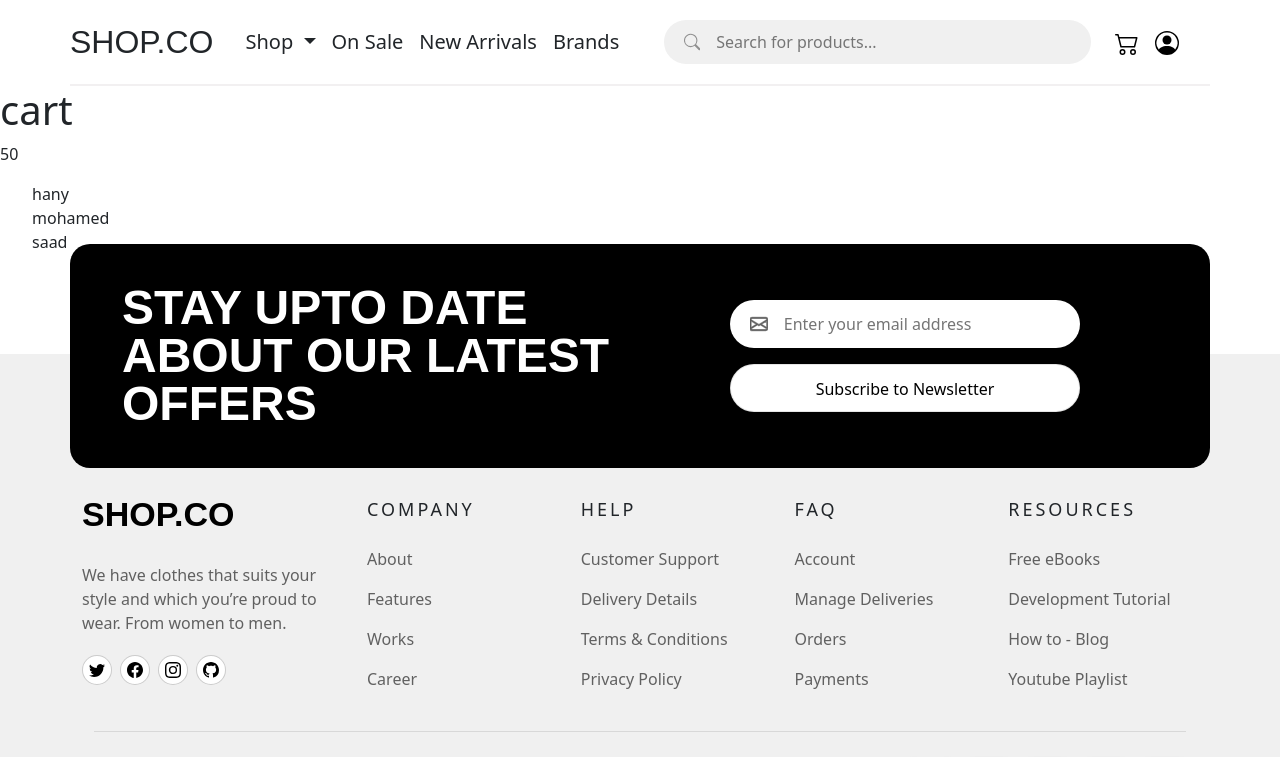
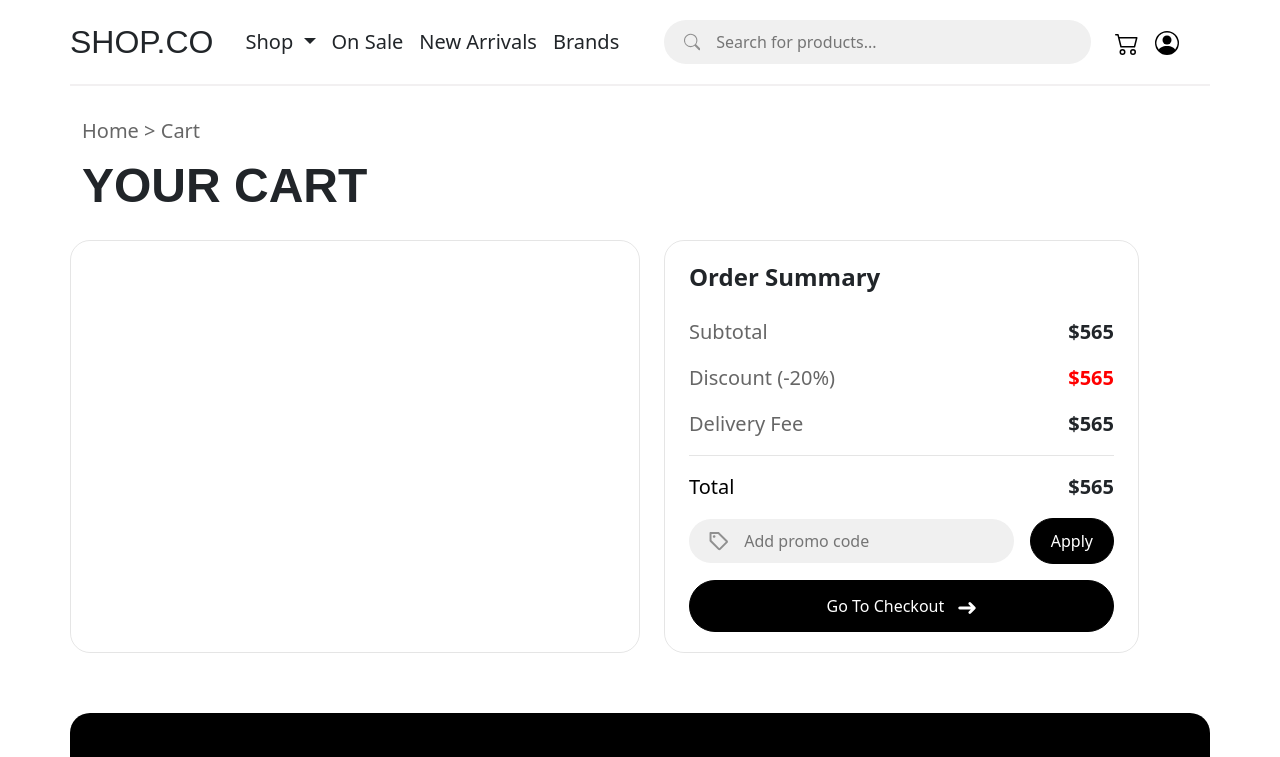
Before and after one commit to hanysaadeldeen/E-commerce-Using-Vue, a Vue app: page /Cart in a window 1280 px wide. Shown: the top 757 px of the page. Built offline with nearby package versions, Linux system fonts and the light colour scheme; a web font is replaced by a local one.

Commit message:
✨(Cart): Finish Order Summary Section

```diff
--- a/src/views/CartProducts.vue
+++ b/src/views/CartProducts.vue
@@ -1,22 +1,181 @@
 <template>
-  <section>
-    <h1>cart</h1>
-    <p>{{ Cart }}</p>
-    <ul>
-      <li v-for="product in products" :key="product.name">
-        {{ product.name }}
-      </li>
-    </ul>
-  </section>
+  <div class="container">
+    <section>
+      <p class="direction">Home > Cart</p>
+      <SectionHeader title="YOUR CART" position="right" />
+      <div class="cart row gap-4">
+        <div class="col-12 col-lg-6 Items"></div>
+        <div class="col-12 col-lg-5 Order">
+          <h1 class="mb-4">Order Summary</h1>
+          <div
+            class="subtotal d-flex justify-content-between align-items-center m-0 p-0"
+          >
+            <p>Subtotal</p>
+            <p>$565</p>
+          </div>
+          <div
+            class="Discount d-flex justify-content-between align-items-center m-0 p-0"
+          >
+            <p>Discount (-20%)</p>
+            <p>$565</p>
+          </div>
+          <div
+            class="Delivery d-flex justify-content-between align-items-center m-0 p-0"
+          >
+            <p>Delivery Fee</p>
+            <p>$565</p>
+          </div>
+          <div class="mb-3 divider"></div>
+          <div
+            class="Total d-flex justify-content-between align-items-center m-0 p-0"
+          >
+            <p>Total</p>
+            <p>$565</p>
+          </div>
+          <div class="d-flex justify-content-between align-items-center gap-3">
+            <div
+              class="code d-flex align-items-center justify-content-start gap-3 m-0"
+            >
+              <svg
+                width="22"
+                height="22"
+                viewBox="0 0 22 22"
+                fill="none"
+                xmlns="http://www.w3.org/2000/svg"
+              >
+                <path
+                  d="M21.0766 10.4857L11.7653 1.17444C11.5917 0.999696 11.3851 0.861152 11.1576 0.766846C10.93 0.672541 10.686 0.62435 10.4397 0.625069H1.75001C1.45164 0.625069 1.16549 0.743595 0.954513 0.954574C0.743534 1.16555 0.625008 1.4517 0.625008 1.75007V10.4398C0.624289 10.6861 0.67248 10.9301 0.766785 11.1576C0.861091 11.3852 0.999635 11.5918 1.17438 11.7654L10.4856 21.0766C10.8372 21.4281 11.3141 21.6256 11.8113 21.6256C12.3084 21.6256 12.7853 21.4281 13.1369 21.0766L21.0766 13.1369C21.4281 12.7853 21.6255 12.3085 21.6255 11.8113C21.6255 11.3141 21.4281 10.8373 21.0766 10.4857ZM11.8113 19.2204L2.87501 10.2813V2.87507H10.2813L19.2175 11.8113L11.8113 19.2204ZM7.37501 5.87507C7.37501 6.17174 7.28703 6.46175 7.12221 6.70842C6.95739 6.9551 6.72312 7.14736 6.44903 7.26089C6.17494 7.37442 5.87334 7.40412 5.58237 7.34625C5.2914 7.28837 5.02413 7.14551 4.81435 6.93573C4.60457 6.72595 4.46171 6.45868 4.40383 6.1677C4.34595 5.87673 4.37566 5.57513 4.48919 5.30104C4.60272 5.02695 4.79498 4.79269 5.04165 4.62786C5.28833 4.46304 5.57834 4.37507 5.87501 4.37507C6.27283 4.37507 6.65436 4.5331 6.93567 4.81441C7.21697 5.09571 7.37501 5.47724 7.37501 5.87507Z"
+                  fill="black"
+                  fill-opacity="0.4"
+                />
+              </svg>
+              <input type="search" placeholder="Add promo code" />
+            </div>
+            <div class="">
+              <button>Apply</button>
+            </div>
+          </div>
+
+          <button class="mt-3 checkOut">
+            Go To Checkout
+            <svg
+              xmlns="http://www.w3.org/2000/svg"
+              width="18"
+              height="18"
+              fill="currentColor"
+              class="bi bi-arrow-right"
+              viewBox="0 0 16 16"
+              stroke="currentColor"
+              stroke-width="1.5"
+            >
+              <path
+                fill-rule="evenodd"
+                d="M1 8a.5.5 0 0 1 .5-.5h11.793l-3.147-3.146a.5.5 0 0 1 .708-.708l4 4a.5.5 0 0 1 0 .708l-4 4a.5.5 0 0 1-.708-.708L13.293 8.5H1.5A.5.5 0 0 1 1 8"
+              />
+            </svg>
+          </button>
+        </div>
+      </div>
+    </section>
+  </div>
 </template>
 
 <script setup lang="ts">
-import { storeToRefs } from "pinia";
-import Store from "../Store/Store";
+import SectionHeader from "../components/util/SectionHeader.vue";
 
-const store = Store();
-const { products } = Store();
-const { Cart } = storeToRefs(store);
+// import { storeToRefs } from "pinia";
+// import Store from "../Store/Store";
+
+// const store = Store();
+// const { products } = Store();
+// const { Cart } = storeToRefs(store);
 </script>
 
-<style scoped></style>
+<style scoped>
+section {
+  padding: 30px 0 70px;
+}
+.direction {
+  color: #00000099;
+  font-weight: 400;
+}
+.cart {
+  margin-top: 30px;
+}
+.Items,
+.Order {
+  padding: 20px 24px;
+  border: 1px solid #0000001a;
+  border-radius: 20px;
+}
+.Order h1 {
+  font-size: 24px;
+  font-weight: 700;
+  line-height: 32px;
+}
+.divider {
+  height: 1px;
+  background-color: #0000001a;
+  width: 100%;
+}
+p {
+  font-weight: 700;
+  font-size: 20px;
+}
+p:nth-child(1) {
+  color: #00000099;
+  font-weight: 400;
+}
+.Discount p:nth-child(2) {
+  color: red;
+  font-weight: 700;
+}
+.Total p:nth-child(1) {
+  color: black;
+}
+.code {
+  background-color: #f0f0f0;
+  padding: 10px 20px;
+  border-radius: 50px;
+  width: 100%;
+}
+.code svg {
+  color: #00000066;
+}
+.code input {
+  border: none;
+  background: none;
+  outline: none;
+  width: 100%;
+}
+button {
+  color: white;
+  background: black;
+  border-radius: 50px;
+  padding: 10px 20px;
+  text-align: center;
+  border: 1px solid black;
+  width: 100%;
+}
+button:hover {
+  background-color: transparent;
+  color: black;
+  transition: 0.4s;
+}
+.checkOut {
+  padding: 13px;
+}
+.checkOut svg {
+  margin-left: 10px;
+}
+.checkOut:hover svg {
+  color: black;
+}
+@media (max-width: 992px) {
+  .Order h1 {
+    font-size: 20px;
+    font-weight: 700;
+    line-height: 27px;
+  }
+}
+</style>
```
